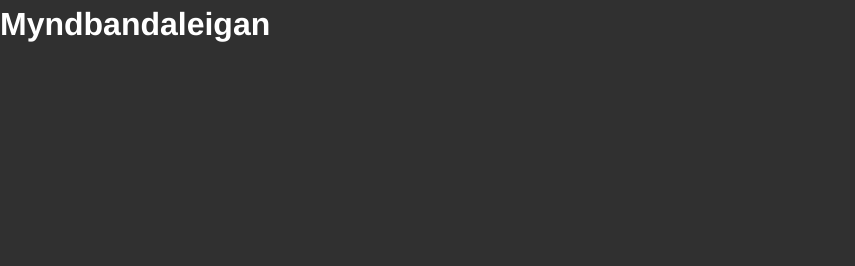
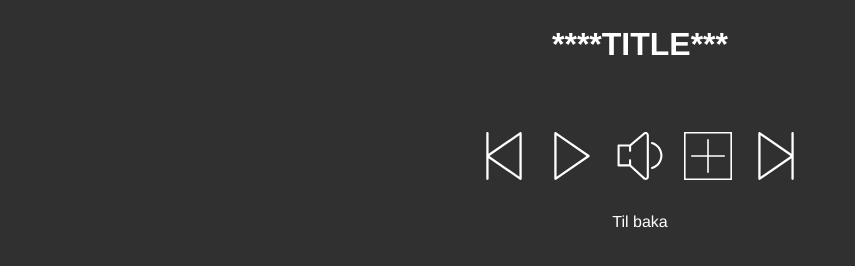
Before and after one commit to SunnevaThorsteins/Web-group-project, a website: page site.html in a window 1280 px wide. Shown: the whole page, without its empty margins (0-855 px from the left). Drawn offline with Linux system fonts and the light colour scheme.

Commit message:
videosíða

```diff
--- /dev/null
+++ b/scss/video.scss
@@ -0,0 +1,50 @@
+.video {
+  margin: 0 auto;
+
+  &__header {
+    display: flex;
+    justify-content: center;
+    width: 100%;
+  }
+}
+
+.video__img {
+  width: 100%;
+}
+
+.buttons__container {
+  display: flex;
+  justify-content: center;
+  width: 100%;
+  margin: 10px 0;
+}
+
+.buttons {
+  display: flex;
+  flex-direction: row;
+}
+
+.button {
+  display: flex;
+  width: 48px;
+  height: 48px;
+  margin: 10px;
+  flex-direction: column;
+  background-size: 32px 32px;
+}
+
+.back--button {
+  display: flex;
+  justify-content: center;
+  width: 100%;
+  margin: 20px 0;
+}
+
+.back--button a,
+a:active,
+a:visited,
+a:hover,
+a:link {
+  color: #fff;
+  text-decoration: none;
+}
--- a/site.html
+++ b/site.html
@@ -5,14 +5,23 @@
     <title>Myndband</title>
     <link rel="stylesheet" href="styles.css">
   </head>
-  <header>
-    <h1>Myndbandaleigan</h1>
-  </header>
   <body>
     <main>
-      <div class="player">
-      </div>
-      <div class="controls">
+      <header>
+        <h1 class="video__header">****TITLE***</h1>
+      </header>
+      <div class="video">
+        <img src="***POSTER****" alt="" class="video__img">
+        <div class="buttons__container">
+          <div class="buttons">
+            <img src="/img/back.svg" alt="" class="button">
+            <img src="/img/play.svg" alt="" class="button">
+            <img src="/img/mute.svg" alt="" class="button">
+            <img src="/img/fullscreen.svg" alt="" class="button">
+            <img src="/img/next.svg" alt="" class="button">
+          </div>
+        </div>
+        <a href="" class="back--button">Til baka</a>
       </div>
     </main>
     <script type="text/javascript" src="script.js"></script>
--- a/styles.scss
+++ b/styles.scss
@@ -17,7 +17,6 @@ html { /* stylelint-disable-line */
 }
 
 main { /* stylelint-disable-line */
-  display: flex;
   max-width: 1200px;
   margin: 0 auto;
 }
@@ -28,10 +27,9 @@ header { /* stylelint-disable-line */
 }
 
 @import "scss/button";
-@import "scss/backButton";
 @import "scss/heading";
 @import "scss/card";
 @import "scss/cardlist";
-@import "scss/controls";
+@import "scss/video";
 @import "scss/pagelist";
 @import "scss/watching";
```
Also changed, not shown: styles.css.
